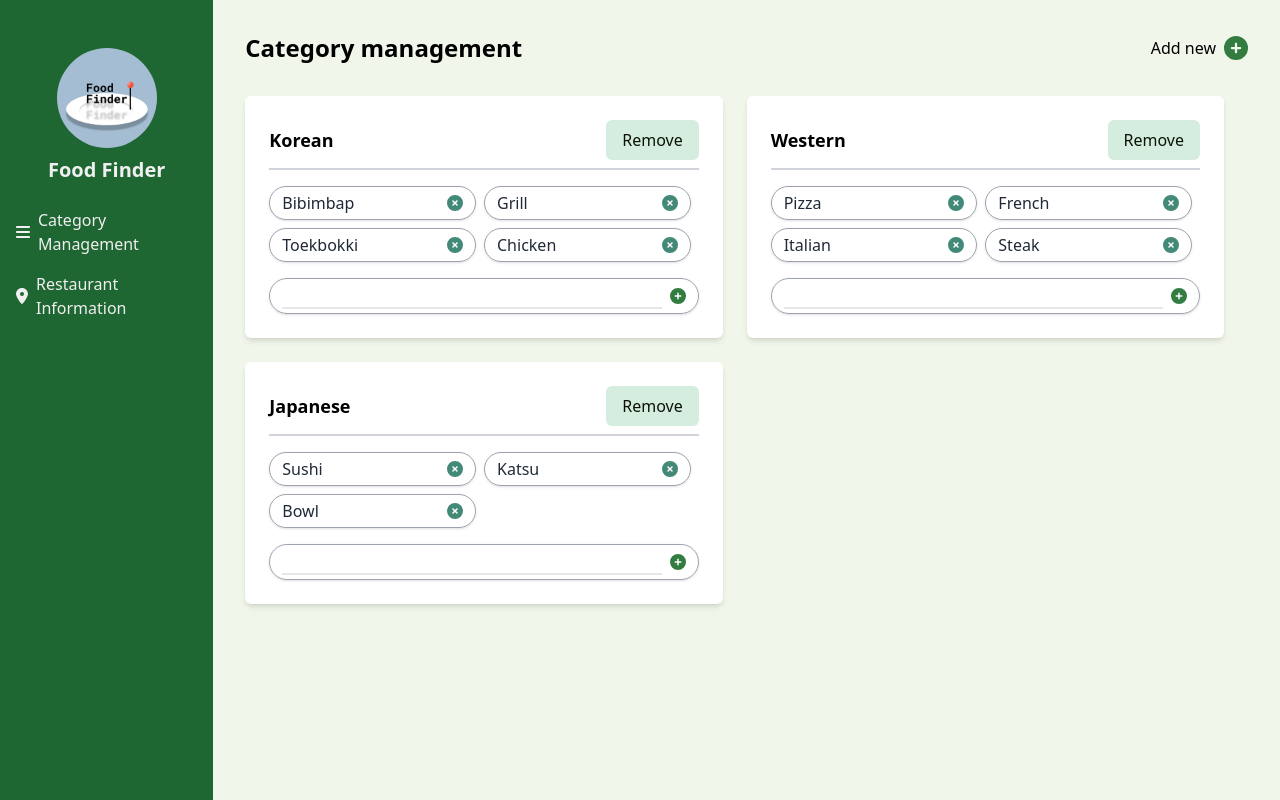
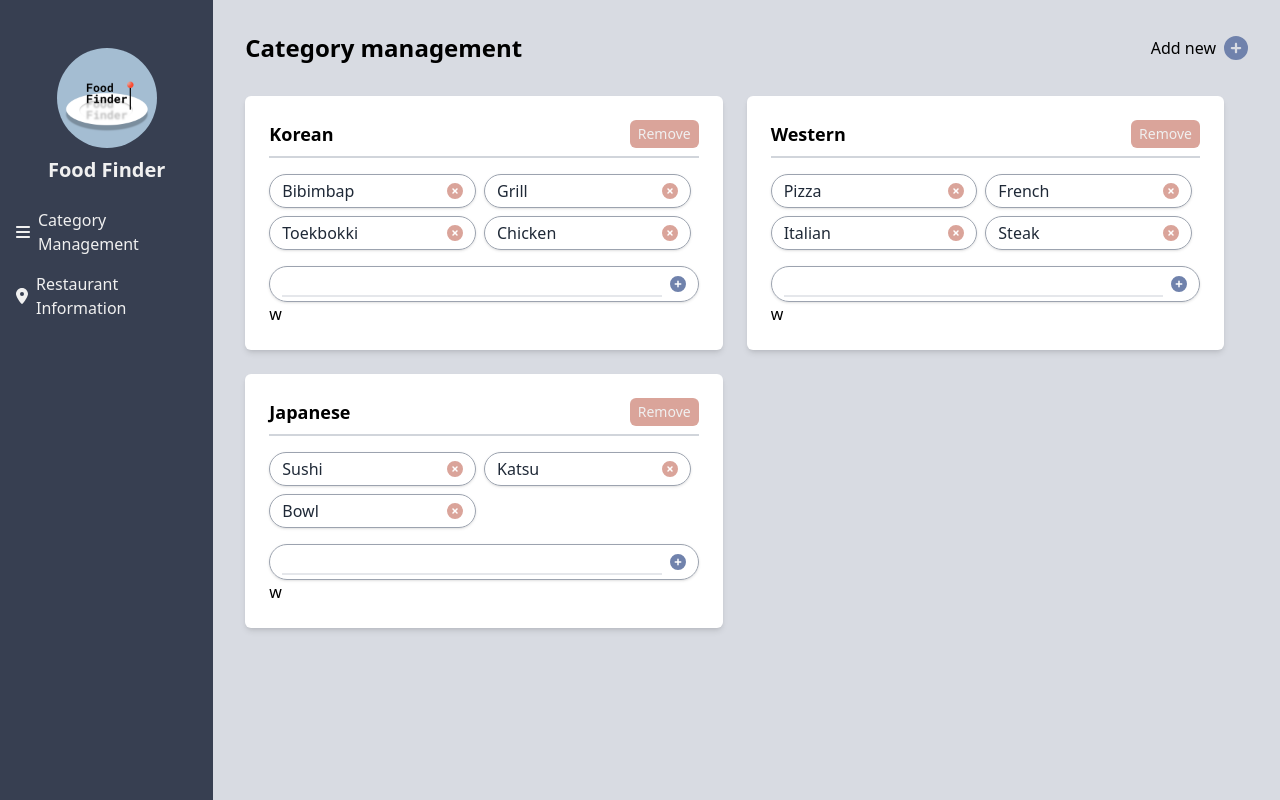
Before and after one commit to hyunbin-and-ddakkarri/food-finder, a Next.js app in the folder admin/: page /category in a window 1280 px wide. Built offline with nearby package versions, Linux system fonts and the light colour scheme.

Commit message:
color scheme

```diff
--- a/admin/src/app/category/catcell.tsx
+++ b/admin/src/app/category/catcell.tsx
@@ -33,14 +33,14 @@ const CategoryCell: React.FC<CategoryCellProps> = ({ name, subCategories, remove
         <div className="flex flex-col">
           <div className="flex justify-between items-center mb-2">
             <div className="text-lg font-bold">{name}</div>
-            <button className="px-4 py-2 secondaryButton rounded-md" onClick={() => remove(name)}>Remove</button>
+            <button className="px-2 py-1 accentButton rounded-md text-sm" onClick={() => remove(name)}>Remove</button>
           </div>
           <div className="flex flex-wrap justify-between border-t-2 border-gray-300 pt-4 mb-2 w-full">
             {subCategories.map(sub => (
               <div className='w-1/2 pr-2 mb-2' key={sub}>
                 <div className='w-full flex text-gray-800 rounded-full py-1 px-3 border border-gray-400 rounded shadow justify-between'>
                   <div className='w-fit'>{sub}</div>
-                  <button className='w-fit' onClick={() => handleDelete(sub)}><FontAwesomeIcon icon={faCircleXmark} className='secondaryIcon'/></button>
+                  <button className='w-fit' onClick={() => handleDelete(sub)}><FontAwesomeIcon icon={faCircleXmark} className='accentIcon'/></button>
                 </div>
               </div>
             ))}
@@ -48,7 +48,7 @@ const CategoryCell: React.FC<CategoryCellProps> = ({ name, subCategories, remove
           <div className='flex text-gray-800 rounded-full py-1 px-3 border border-gray-400 rounded shadow'>
             <input className='border-b-2 mr-2 w-0 flex-grow' value={newSub} onChange={handleInputChange} />
             <button className='' onClick={handleAdd}><FontAwesomeIcon icon={faCirclePlus} className='primaryIcon' /></button>
-          </div>
+          </div>w
         </div>
       </div>
     </div>
--- a/admin/src/app/category/page.tsx
+++ b/admin/src/app/category/page.tsx
@@ -17,6 +17,13 @@ export default function CategoryPage() {
     setCategories(currentCats)
   }
 
+  const addCategory = () => {
+    const currentCats = {...categories}
+    currentCats["New category"] = []
+    setCategories(currentCats)
+  }
+
+
   const handleCellValueChange = (
     c: string,
     newValue: string[]
@@ -34,7 +41,7 @@ export default function CategoryPage() {
         <div className="text-2xl font-bold">Category management</div>
         <div className="ml-auto">
           Add new
-          <FontAwesomeIcon icon={faPlusCircle} size='xl' className='primaryIcon ml-2'/>
+          <FontAwesomeIcon icon={faPlusCircle} size='xl' className='primaryIcon ml-2' onClick={() => {addCategory()}}/>
         </div>
       </div>
       <div className='flex flex-wrap justify-between'>
--- a/admin/src/app/globals.css
+++ b/admin/src/app/globals.css
@@ -4,16 +4,16 @@
 
 :root {
   --foreground-rgb: 0, 0, 0;
-  --background-rgb: #f1f6ea;
+  --background-rgb: #d8dbe2;
   --text-rgb: #0d1208;
   --text-white: #f0f0f0;
-  --primary: #a2d69f;
-  --primary-800: #327C41;
-  --primary-900: #1E6632;
-  --secondary: #d4eddf;
-  --secondary-800: #438977;
-  --secondary-900: #287166;
-  --accent: #9fd6b6;
+  --primary: #a9bcd0;
+  --primary-800: #7082ac;
+  --primary-900: #373f51;
+  --secondary: #58a4b0;
+  --secondary-800: #184e56;
+  --secondary-900: #09363d;
+  --accent: #daa49a;
 }
 
 @media (prefers-color-scheme: dark) {
@@ -55,3 +55,20 @@ body {
 .secondaryIcon{
   color: var(--secondary-800);
 }
+
+.accentIcon{
+  color: var(--accent);
+}
+
+.accentButton{
+  color: var(--text-white);
+  background-color: var(--accent);
+}
+
+.bgPrimary{
+  background-color: var(--primary);
+}
+
+.bgPlain:hover{
+  background-color: var(--primary);
+}
--- a/admin/src/app/restaurant/page.tsx
+++ b/admin/src/app/restaurant/page.tsx
@@ -55,12 +55,12 @@ export default function ScrollableListboxes() {
       <div className="flex w-full">
         <div className="w-1/3 mr-4 overflow-y-scroll">
             <h2 className="text-lg font-semibold mb-2">City</h2>
-            <ul className='border border-gray-300 rounded-md h-40 overflow-y-auto'>
+            <ul className='border border-gray-200 rounded-md h-40 overflow-y-auto'>
             {data.map((city) => (
               <li
                 key={city.name}
                 className={`cursor-pointer p-2 ${
-                  city === selectedCity ? 'bg-blue-500 text-white' : ''
+                  city === selectedCity ? 'bgPrimary text-white' : ''
                 }`}
                 onClick={() => handleCityChange(city)}
               >
@@ -72,12 +72,12 @@ export default function ScrollableListboxes() {
 
         <div className="w-1/3 mr-4 overflow-y-scroll">
             <h2 className="text-lg font-semibold mb-2">Si/Gun/Gu</h2>
-            <ul className='border border-gray-300 rounded-md h-40 overflow-y-auto'>
+            <ul className='border border-gray-200 rounded-md h-40 overflow-y-auto'>
             {selectedCity.sub.map((district) => (
               <li
                 key={district.name}
                 className={`cursor-pointer p-2 ${
-                  district === selectedDistrict ? 'bg-blue-500 text-white' : ''
+                  district === selectedDistrict ? 'bgPrimary text-white' : ''
                 }`}
                 onClick={() => handleDistrictChange(district)}
               >
@@ -89,11 +89,11 @@ export default function ScrollableListboxes() {
 
         <div className="w-1/3 overflow-y-scroll">
             <h2 className="text-lg font-semibold mb-2">Dong</h2>
-            <ul className='border border-gray-300 rounded-md h-40 overflow-y-auto'>
+            <ul className='border border-gray-200 rounded-md h-40 overflow-y-auto'>
             {selectedDistrict.sub.map((subdistrict) => (
               <li
                 key={subdistrict}
-                className="cursor-pointer p-2 hover:bg-blue-500 hover:text-white"
+                className="cursor-pointer p-2 bgPlain hover:text-white"
                 onClick={() => handleDongClick(subdistrict)}
               >
                 {subdistrict}
```
